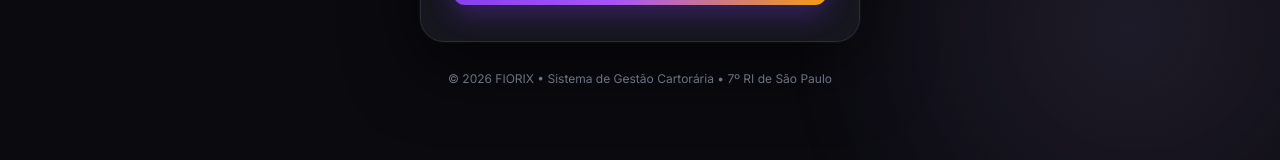
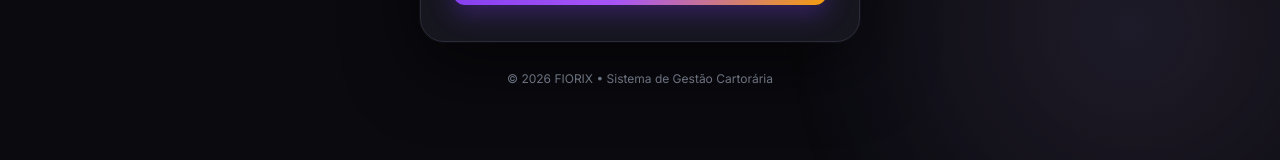
Before and after one commit to henriquecfg2024/fiorix_google_avaliacoes, a Next.js app: page /login in a window 1280 px wide. Shown: the part 622-782 px from the top of the page. Built offline with nearby package versions, Linux system fonts and the light colour scheme.

Commit message:
fix: remover '7º RI de São Paulo' do rodapé do login

```diff
--- a/src/app/login/page.tsx
+++ b/src/app/login/page.tsx
@@ -159,7 +159,7 @@ export default function LoginPage() {
 
       {/* Rodapé Institucional Seguro */}
       <footer className="login-footer">
-        © 2026 FIORIX • Sistema de Gestão Cartorária • 7º RI de São Paulo
+        © 2026 FIORIX • Sistema de Gestão Cartorária
       </footer>
 
       <style jsx>{`
```
